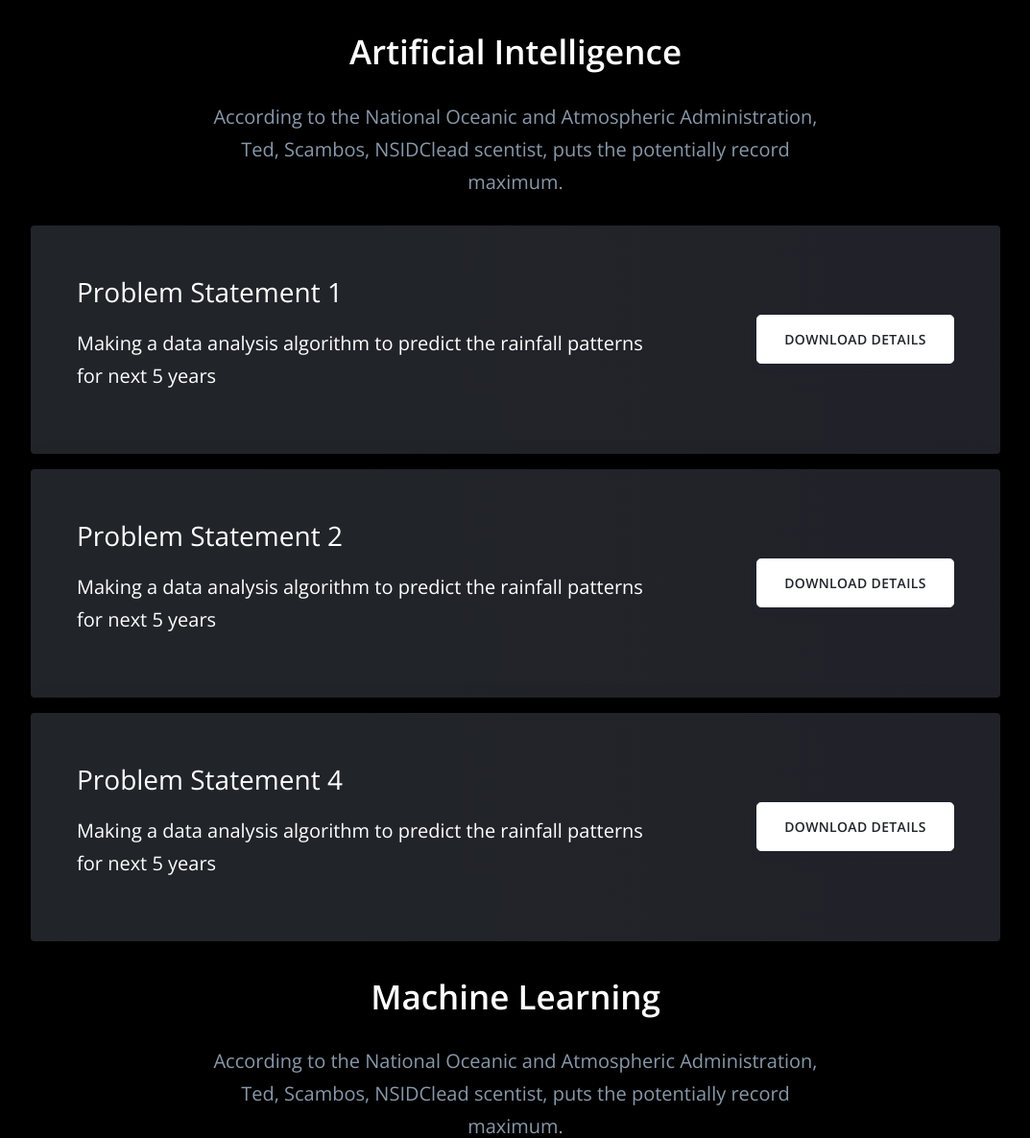
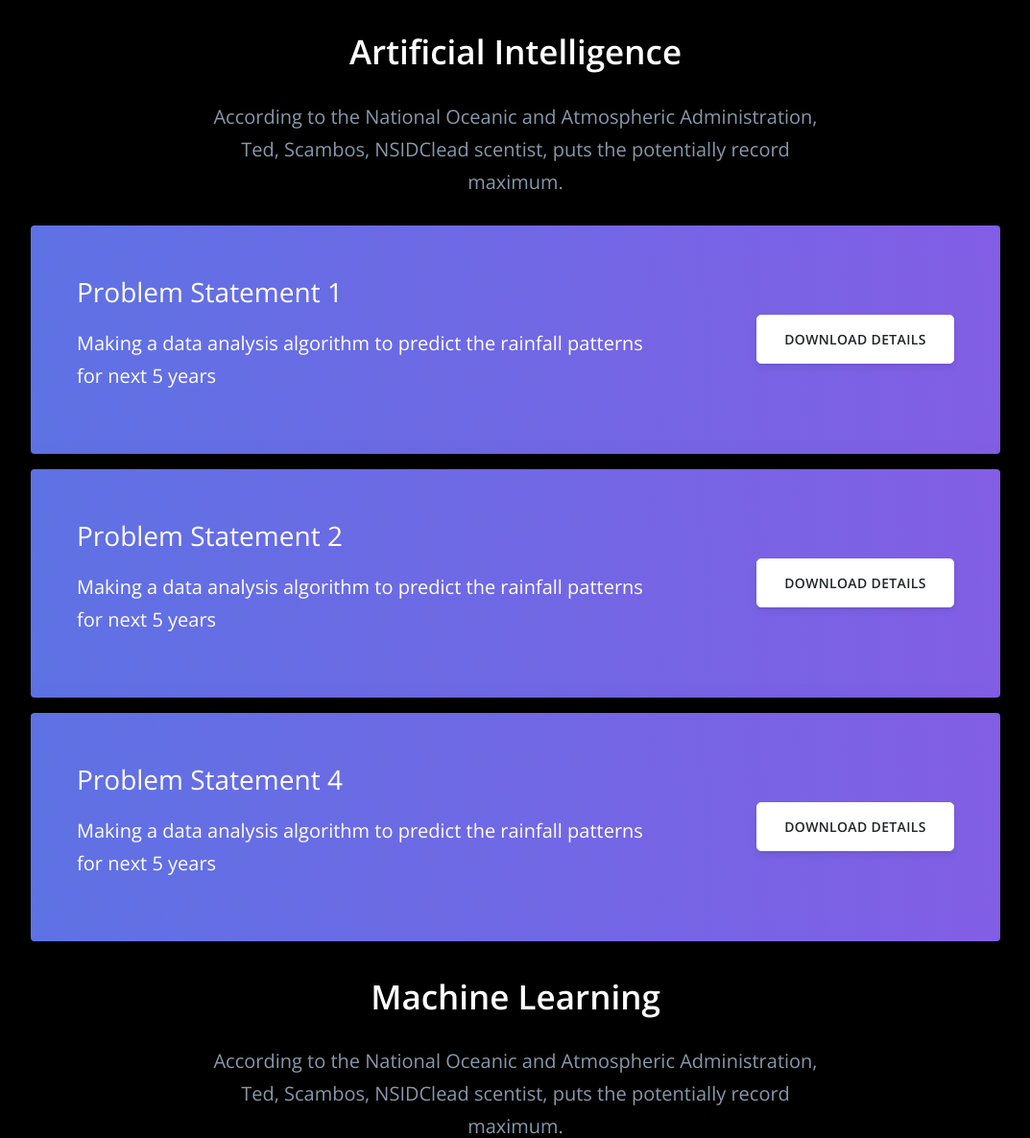
Before and after one commit to adityachavan198/Codecell, a Django app: page /hackathon/problem_statements in a window 1280 px wide. Shown: the part 2140-3326 px from the top of the page at 96% size, without its empty margins (103-1176 px from the left). Run offline with Django 3.2, Linux system fonts and the light colour scheme; some libraries are stand-ins or nearby versions.

Commit message:
problem statement minor change

```diff
--- a/Hackathon/templates/Hackathon/ps.html
+++ b/Hackathon/templates/Hackathon/ps.html
@@ -185,7 +185,7 @@
     <div style="margin-bottom:-180px;"></div>
     <section class="section section-lg pt-0">
       <div class="container">
-        <div class="card bg-gradient-dark shadow-lg border-0">
+        <div class="card bg-gradient-primary shadow-lg border-0">
           <div class="p-5">
             <div class="row align-items-center">
               <div class="col-lg-8">
@@ -204,7 +204,7 @@
 
     <section class="section section-lg pt-0">
       <div class="container">
-        <div class="card bg-gradient-dark shadow-lg border-0">
+        <div class="card bg-gradient-primary shadow-lg border-0">
           <div class="p-5">
             <div class="row align-items-center">
               <div class="col-lg-8">
@@ -222,7 +222,7 @@
     <div style="margin-bottom:-80px;"></div>
     <section class="section section-lg pt-0">
       <div class="container">
-        <div class="card bg-gradient-dark shadow-lg border-0">
+        <div class="card bg-gradient-primary shadow-lg border-0">
           <div class="p-5">
             <div class="row align-items-center">
               <div class="col-lg-8">
```
Also changed, not shown: db.sqlite3.
